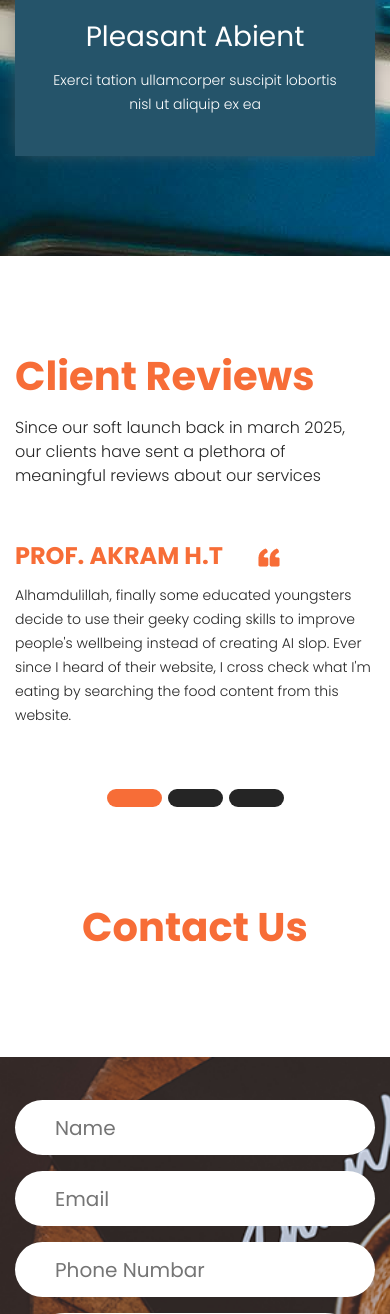
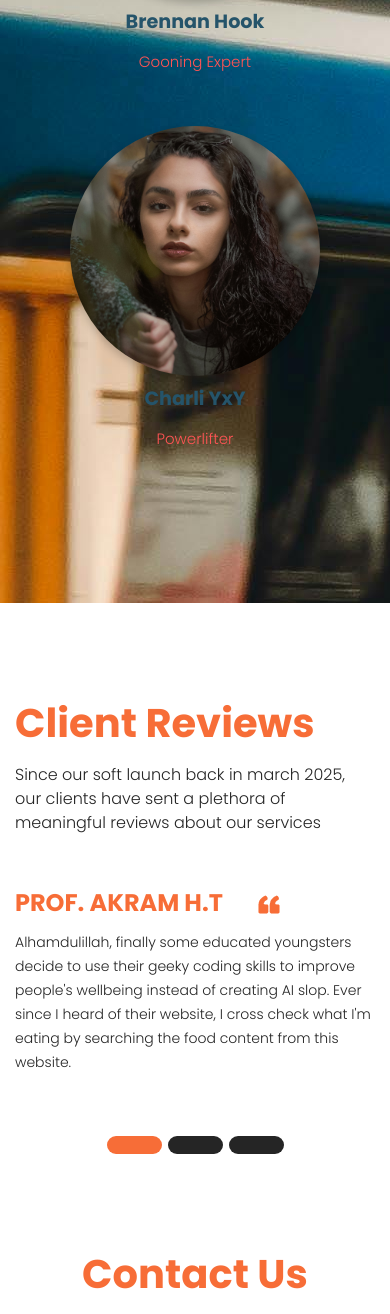
Before and after one commit to sevnsecn/BetterHealth_Website, a PHP site: page / in a window 390 px wide; the page is wider, and only the part inside the window is pictured. Shown: the part 3939-5253 px from the top of that part. Run offline with PHP 8.4, Linux system fonts and the light colour scheme; some libraries are stand-ins or nearby versions.

Commit message:
Bug Fix + Website Progress

```diff
--- a/BetterHealth/html/css/style.css
+++ b/BetterHealth/html/css/style.css
@@ -259,7 +259,9 @@ button {
     color: #fff;
 }
 
-.logo {}
+/* .logo {
+
+}
 
 /* header section end */
 
@@ -582,14 +584,20 @@ a:hover {
 
 .box_main .house_icon .image_2 {
     display: none;
+    width: 400px;
+    height: 400px
 }
 
 .box_main:hover .house_icon .image_2 {
     display: block;
+    width: 400px;
+    height: 400px
 }
 
 .box_main:hover .house_icon .image_1 {
     display: none;
+    width: 400px;
+    height: 400px
 }
 
 .box_main:hover {
@@ -1018,3 +1026,44 @@ a:hover {
     float: left;
     margin: 10px;
 }
+
+.tutor-section {
+    display: flex;
+    justify-content: center;
+    gap: 2rem;
+    padding: 2rem;
+    flex-wrap: wrap;
+  }
+
+  .tutor-card {
+    text-align: center;
+    max-width: 250px;
+  }
+
+  .tutor-card img {
+    display: block;
+    width: 250px;
+    border-radius: 50%;
+    object-fit: cover;
+    height: 250px;
+    box-shadow: 0 4px 8px rgba(0, 0, 0, 0.2);
+  }
+
+  .tutor-card h3 {
+    margin: 0.5rem 0 0.25rem;
+    font-size: 1.2rem;
+    color: #25546a;
+  }
+
+  .tutor-card p {
+    color: #ff5454;
+  }
+
+  .tutor-img {
+    width: 200px;
+    height: 200px;
+    object-fit: cover;
+    border-radius: 50%;
+    display: block;
+    margin: 0 auto;
+  }
--- a/BetterHealth/html/index.php
+++ b/BetterHealth/html/index.php
@@ -1,3 +1,5 @@
+<?php session_start(); ?>
+
 <!DOCTYPE html>
 <html lang="en">
    <head>
@@ -209,61 +210,55 @@
 
 
 
+            </div>
 
+            <!-- JANGAN DIHAPUS: PHP logic for see more button -->
+            <div class="seemore_bt">
+            <a href="<?php echo isset($_SESSION['user_id']) ? 'article_gallery.php' : 'signup.php'; ?>"> See More </a>
+            </div>
 
-            </div>
-            <div class="seemore_bt"><a href="#">See More</a></div>
          </div>
       </div>
       <!-- gallery section end -->
-      <!-- services section start -->
+      <!-- TUTORS section start -->
       <div class="services_section layout_padding" id="service">
          <div class="container">
             <div class="row">
                <div class="col-sm-12">
                   <h1 class="services_taital">Tutors</h1>
-                  <p class="services_text">Typesetting industry lorem Ipsum is simply dummy text of the </p>
+                  <p class="services_text">Our tutors can help you streamline your fitness journey and get you from zero to hero in no time. </p>
                </div>
             </div>
-            <div class="services_section_2">
-               <div class="row">
-                  <div class="col-lg-4 col-sm-12 col-md-4">
-                     <div class="box_main active">
-                        <div class="house_icon">
-                           <img src="images/icon1.png" class="image_1">
-                           <img src="images/icon1.png" class="image_2">
-                        </div>
-                        <h3 class="decorate_text">Original Coffee</h3>
-                        <p class="tation_text">Exerci tation ullamcorper suscipit lobortis nisl ut aliquip ex ea </p>
-                        <div class="readmore_bt"><a href="#">Read More</a></div>
-                     </div>
-                  </div>
-                  <div class="col-lg-4 col-sm-12 col-md-4">
-                     <div class="box_main">
-                        <div class="house_icon">
-                           <img src="images/icon2.png" class="image_1">
-                           <img src="images/icon2.png" class="image_2">
-                        </div>
-                        <h3 class="decorate_text">20 Coffee Flavors</h3>
-                        <p class="tation_text">Exerci tation ullamcorper suscipit lobortis nisl ut aliquip ex ea </p>
-                        <div class="readmore_bt"><a href="#">Read More</a></div>
-                     </div>
-                  </div>
-                  <div class="col-lg-4 col-sm-12 col-md-4">
-                     <div class="box_main">
-                        <div class="house_icon">
-                           <img src="images/icon3.png" class="image_1">
-                           <img src="images/icon3.png" class="image_2">
-                        </div>
-                        <h3 class="decorate_text">Pleasant Abient</h3>
-                        <p class="tation_text">Exerci tation ullamcorper suscipit lobortis nisl ut aliquip ex ea </p>
-                        <div class="readmore_bt"><a href="#">Read More</a></div>
-                     </div>
-                  </div>
-               </div>
-            </div>
+
          </div>
-      </div>
+
+         <section id="tutors" class="tutor-section">
+
+         <div class="tutor-card">
+         <img src="images/tutor_1.jpg" alt="Tutor 1" class="image">
+         <h3 class="services_taital">Kevin Magnussen</h3>
+         <p class="services_taital">Biology Student</p>
+         </div>
+
+         <div class="tutor-card">
+         <img src="images/tutor_2.jpg" alt="Tutor 2">
+         <h3 class="services_taital">Brennan Hook</h3>
+         <p>Gooning Expert</p>
+         </div>
+
+         <div class="tutor-card">
+         <img src="images/tutor_3.jpg" alt="Tutor 3">
+         <h3 class="services_taital">Charli YxY </h3>
+         <p>Powerlifter</p>
+         </div>
+
+         </section>
+
+         </div>
+
+
+
+
       <!-- services section end -->
       <!-- testimonial section start -->
       <div class="client_section layout_padding">
@@ -347,10 +342,10 @@
                            <input type="text" class="email-bt" placeholder="Email" name="Email">
                         </div>
                         <div class="form-group">
-                           <input type="text" class="email-bt" placeholder="Phone Numbar" name="Email">
+                           <input type="text" class="email-bt" placeholder="Phone Number" name="Email">
                         </div>
                         <div class="form-group">
-                           <textarea class="massage-bt" placeholder="Massage" rows="5" id="comment" name="Massage"></textarea>
+                           <textarea class="massage-bt" placeholder="Message" rows="5" id="comment" name="Massage"></textarea>
                         </div>
                         <div class="send_btn">
                            <div type="text" class="main_bt"><a href="#">SEND</a></div>
```
Also changed, not shown: other parts of BetterHealth/html/index.php (+21 -5 lines), BetterHealth/html/article_gallery.php (added, +13 -0 lines), BetterHealth/html/db.php (line endings or trailing spaces), BetterHealth/html/images/Tutor_3.jpg (added), BetterHealth/html/images/about-img.png (deleted), BetterHealth/html/images/img-1.png (deleted), BetterHealth/html/images/img-10.png (deleted), BetterHealth/html/images/img-2.png (deleted), BetterHealth/html/images/img-3.png (deleted), BetterHealth/html/images/img-4.png (deleted), BetterHealth/html/images/img-5.png (deleted), BetterHealth/html/images/img-6.png (deleted), BetterHealth/html/images/img-7.png (deleted), BetterHealth/html/images/img-8.png (deleted), 1 more files, 2 other files.
